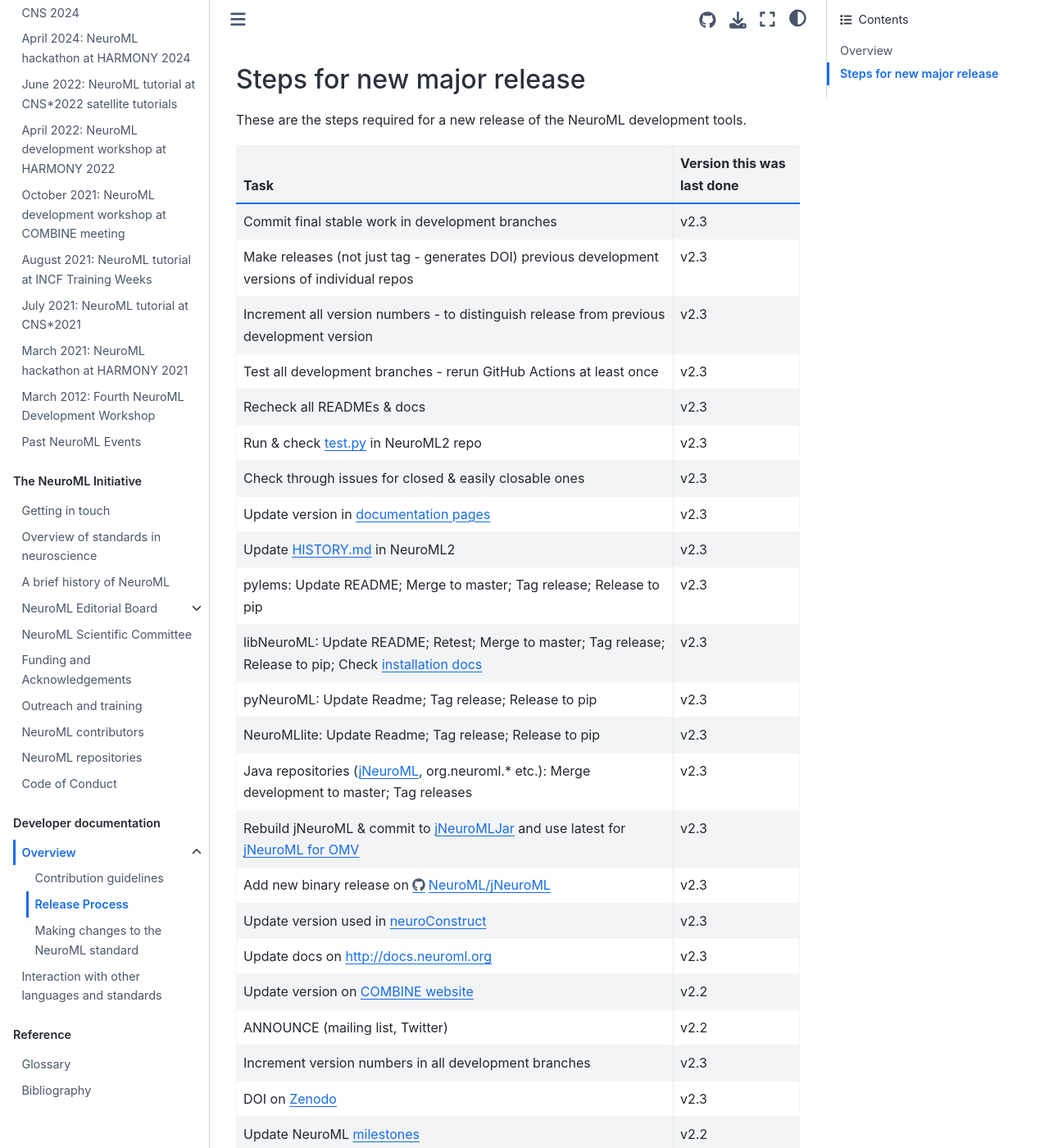
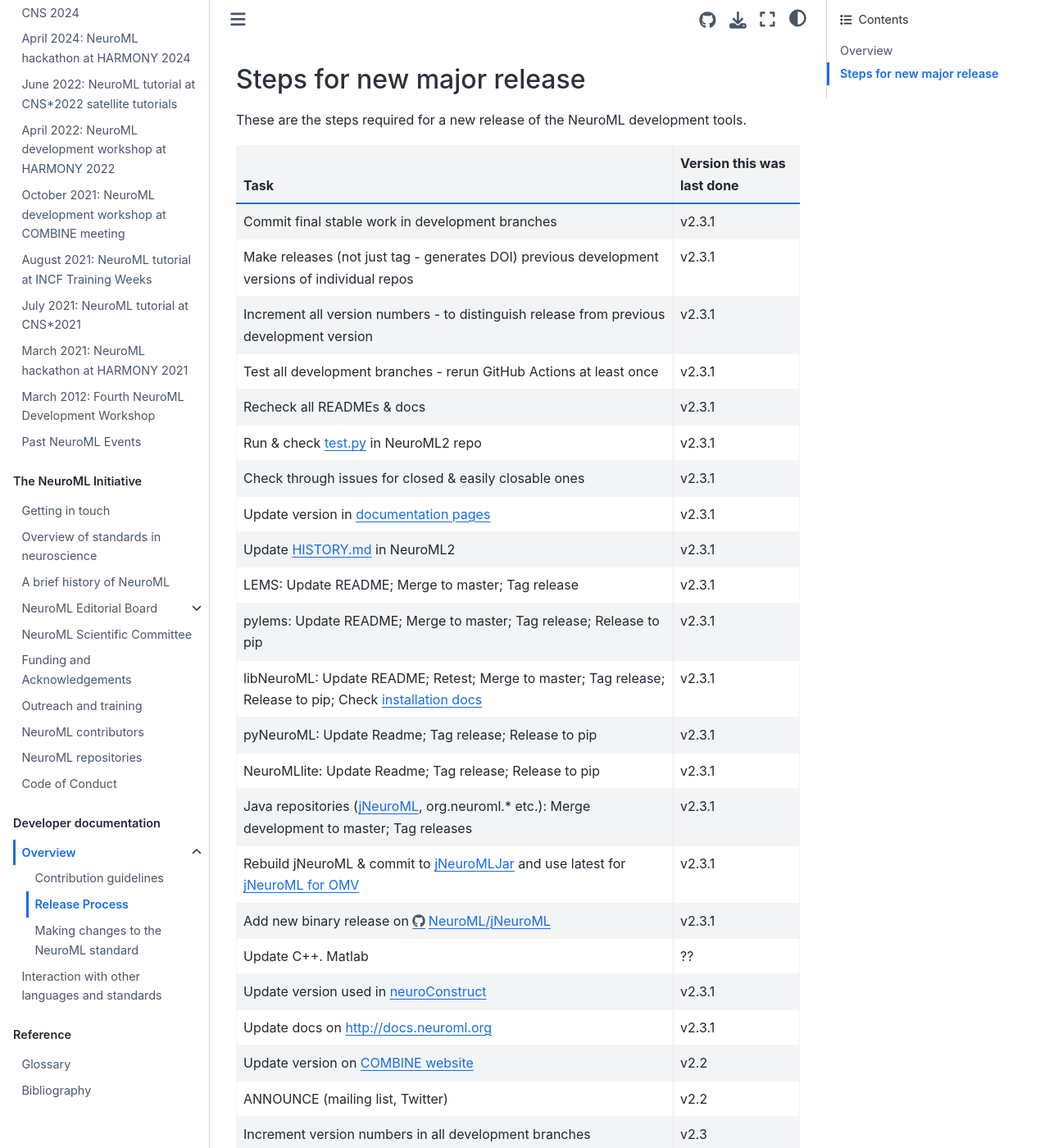
Before and after one commit to NeuroML/Documentation, a Jupyter Book: the page built from source/Devdocs/ReleaseProcess.md, in a window 1280 px wide and 1400 px high, scrolled down 331 px. Shown: the whole window at 82% size. Built offline with Jupyter Book 1.0.4 settings and Sphinx 7.4.7 and the Sphinx Book theme 1.1.4, drawn with Linux system fonts in a browser that asks for light colours; pages that are not in the unit, such as notebooks, are missing from menus.

Commit message:
Updates for v2.3.1 release

```diff
--- a/source/Devdocs/ReleaseProcess.md
+++ b/source/Devdocs/ReleaseProcess.md
@@ -14,24 +14,26 @@
 
 | Task | Version this was last done |
 | --- | --- |
-| Commit final stable work in development branches | v2.3 |
-| Make releases (not just tag - generates DOI) previous development versions of individual repos | v2.3 |
-| Increment all version numbers - to distinguish release from previous development version | v2.3 |
-| Test all development branches - rerun GitHub Actions at least once | v2.3 |
-| Recheck all READMEs & docs | v2.3 |
-| Run & check [test.py](https://github.com/NeuroML/NeuroML2/blob/master/test.py) in NeuroML2 repo | v2.3 |
-| Check through issues for closed & easily closable ones | v2.3 |
-| Update version in {ref}`documentation pages <userdocs:neuromlv2>` | v2.3 |
-| Update [HISTORY.md](https://github.com/NeuroML/NeuroML2/blob/master/HISTORY.md) in NeuroML2 | v2.3 |
-| pylems: Update README; Merge to master; Tag release; Release to pip | v2.3 |
-| libNeuroML:  Update README; Retest; Merge to master; Tag release; Release to pip; Check [installation docs](https://libneuroml.readthedocs.org/en/latest/install.html) | v2.3 |
-| pyNeuroML: Update Readme; Tag release; Release to pip | v2.3 |
-| NeuroMLlite: Update Readme; Tag release; Release to pip | v2.3 |
-| Java repositories ({ref}`jNeuroML <jNeuroML>`, org.neuroml.* etc.): Merge development to master; Tag releases | v2.3 |
-| Rebuild jNeuroML & commit to [jNeuroMLJar](https://sourceforge.net/p/neuroml/code/HEAD/tree/jNeuroMLJar/) and use latest for [jNeuroML for OMV](https://github.com/OpenSourceBrain/osb-model-validation/blob/master/omv/engines/getjnml.py#L8) | v2.3 |
-| Add new binary release on [https://github.com/NeuroML/jNeuroML/releases](https://github.com/NeuroML/jNeuroML/releases) | v2.3 |
-| Update version used in [neuroConstruct](https://github.com/NeuralEnsemble/neuroConstruct) | v2.3 |
-| Update docs on [http://docs.neuroml.org](https://docs.neuroml.org) | v2.3 |
+| Commit final stable work in development branches | v2.3.1 |
+| Make releases (not just tag - generates DOI) previous development versions of individual repos | v2.3.1 |
+| Increment all version numbers - to distinguish release from previous development version | v2.3.1 |
+| Test all development branches - rerun GitHub Actions at least once | v2.3.1 |
+| Recheck all READMEs & docs | v2.3.1 |
+| Run & check [test.py](https://github.com/NeuroML/NeuroML2/blob/master/test.py) in NeuroML2 repo | v2.3.1 |
+| Check through issues for closed & easily closable ones | v2.3.1 |
+| Update version in {ref}`documentation pages <userdocs:neuromlv2>` | v2.3.1 |
+| Update [HISTORY.md](https://github.com/NeuroML/NeuroML2/blob/master/HISTORY.md) in NeuroML2 | v2.3.1 |
+| LEMS: Update README; Merge to master; Tag release | v2.3.1 |
+| pylems: Update README; Merge to master; Tag release; Release to pip | v2.3.1 |
+| libNeuroML:  Update README; Retest; Merge to master; Tag release; Release to pip; Check [installation docs](https://docs.neuroml.org/Userdocs/Software/libNeuroML.html) | v2.3.1 |
+| pyNeuroML: Update Readme; Tag release; Release to pip | v2.3.1 |
+| NeuroMLlite: Update Readme; Tag release; Release to pip | v2.3.1 |
+| Java repositories ({ref}`jNeuroML <jNeuroML>`, org.neuroml.* etc.): Merge development to master; Tag releases | v2.3.1 |
+| Rebuild jNeuroML & commit to [jNeuroMLJar](https://sourceforge.net/p/neuroml/code/HEAD/tree/jNeuroMLJar/) and use latest for [jNeuroML for OMV](https://github.com/OpenSourceBrain/osb-model-validation/blob/master/omv/engines/getjnml.py#L8) | v2.3.1 |
+| Add new binary release on [https://github.com/NeuroML/jNeuroML/releases](https://github.com/NeuroML/jNeuroML/releases) | v2.3.1 |
+| Update C++. Matlab | ?? |
+| Update version used in [neuroConstruct](https://github.com/NeuralEnsemble/neuroConstruct) | v2.3.1 |
+| Update docs on [http://docs.neuroml.org](https://docs.neuroml.org) | v2.3.1 |
 | Update version on [COMBINE website](https://github.com/combine-org/combine-org.github.io/blob/master/content/authors/NeuroML/_index.md) | v2.2 |
 | ANNOUNCE (mailing list, Twitter) | v2.2 |
 | Increment version numbers in all development branches | v2.3 |
```
